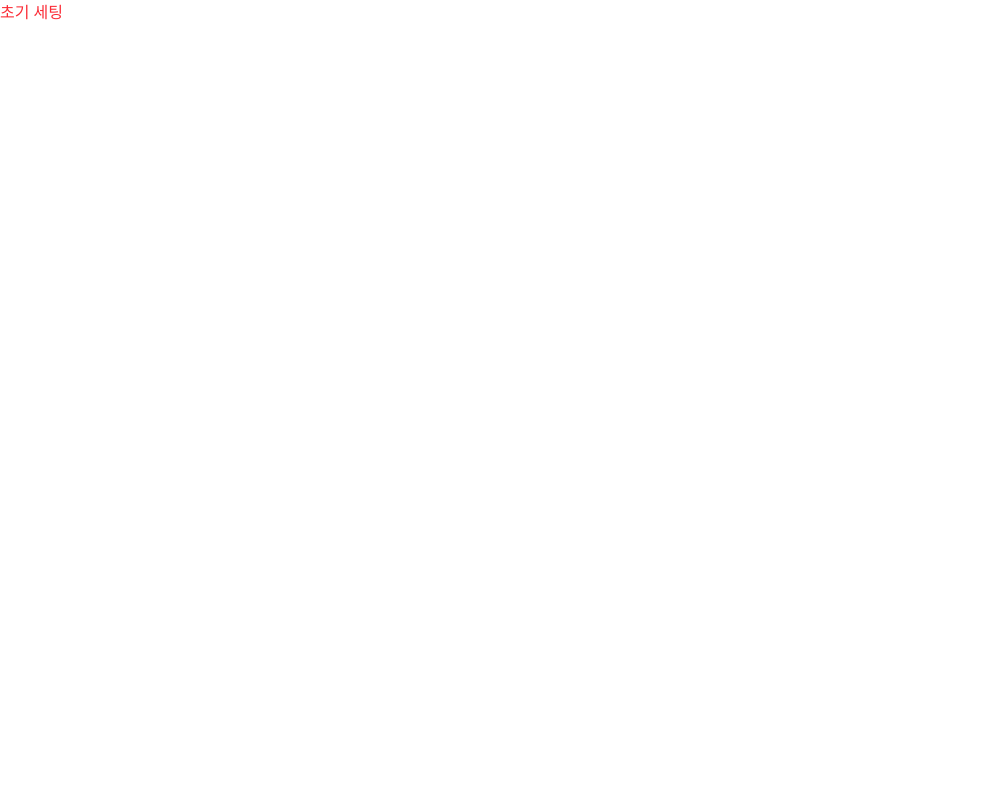
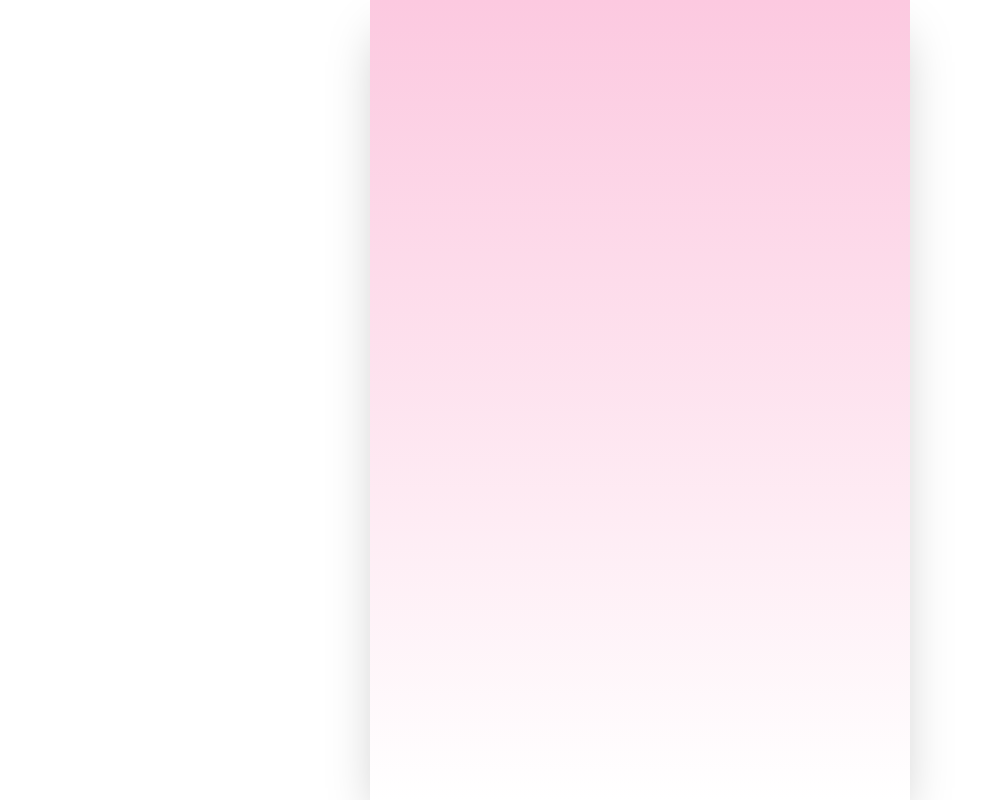
Before and after one commit to 6th-COKATHON/Team5-Client, a React (Vite) app: page / in a window 1280 px wide. Shown: the whole page, without its empty margins (0-982 px from the left). Built offline with nearby package versions, Linux system fonts and the light colour scheme; a web font is replaced by a local one.

Commit message:
style: 기본 스타일 레이아웃 설정

```diff
--- a/src/App.tsx
+++ b/src/App.tsx
@@ -1,5 +1,17 @@
+import {BrowserRouter, Routes, Route} from 'react-router-dom';
+import TestPage from './pages/TestPage';
+import TestLayout from './layout/TestLayout';
+
 function App() {
-  return <div className='text-red-500'>초기 세팅</div>;
+  return (
+    <BrowserRouter>
+      <Routes>
+        <Route element={<TestLayout />}>
+          <Route path='/' element={<TestPage />}></Route>
+        </Route>
+      </Routes>
+    </BrowserRouter>
+  );
 }
 
 export default App;
--- /dev/null
+++ b/src/layout/TestLayout.tsx
@@ -0,0 +1,18 @@
+import {Outlet} from 'react-router-dom';
+
+const TestLayout = () => {
+  return (
+    <div className='w-full min-h-screen flex justify-center overflow-x-hidden'>
+      <div
+        className='w-full max-w-[540px] shadow-2xl'
+        style={{
+          background:
+            'linear-gradient(0deg, #FFF 0%, #FFF 0.01%, var(--pink3, #FCC9E0) 100%)',
+        }}>
+        <Outlet />
+      </div>
+    </div>
+  );
+};
+
+export default TestLayout;
--- a/src/pages/DummyPage.tsx
+++ /dev/null
@@ -1,5 +0,0 @@
-const DummyPage = () => {
-  return <div></div>;
-};
-
-export default DummyPage;
--- /dev/null
+++ b/src/pages/TestPage.tsx
@@ -0,0 +1,5 @@
+const TestPage = () => {
+  return <div></div>;
+};
+
+export default TestPage;
```
